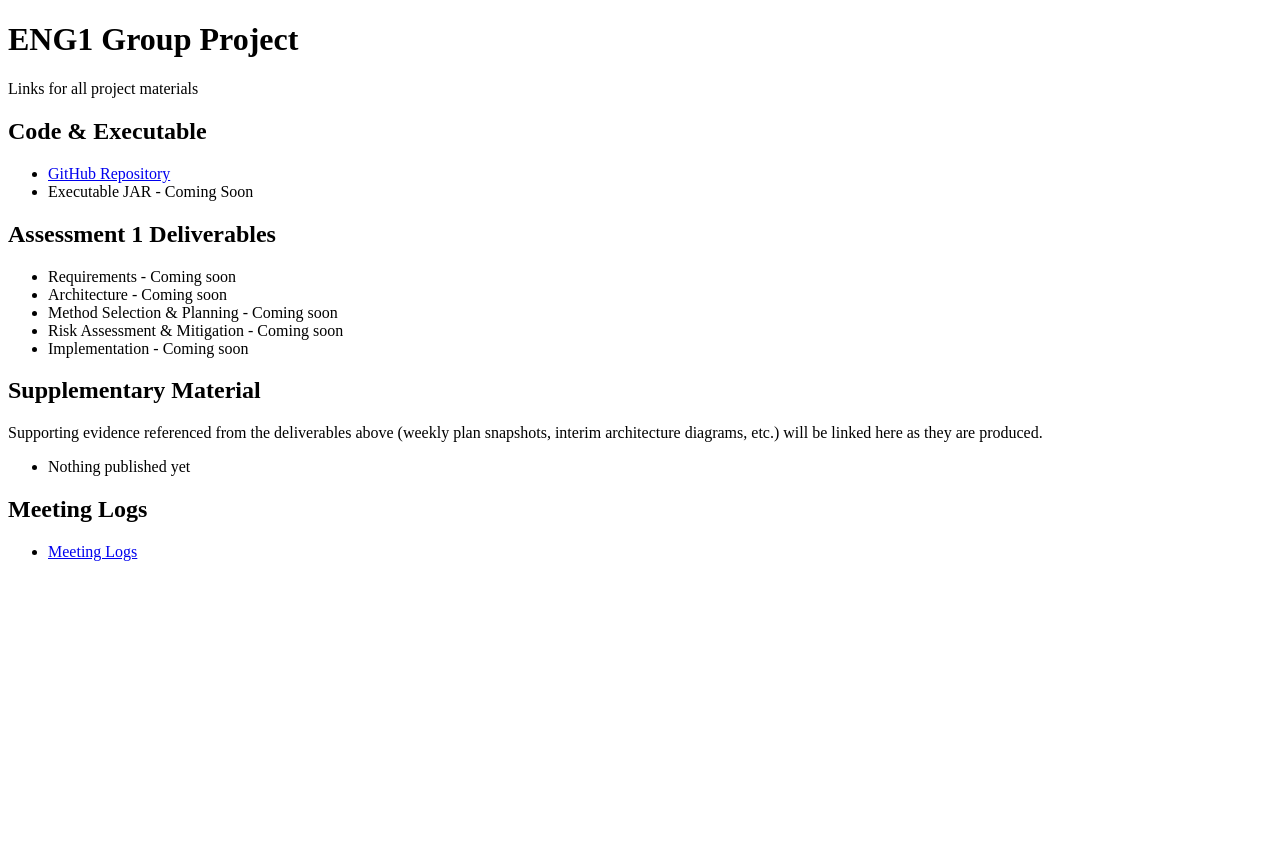
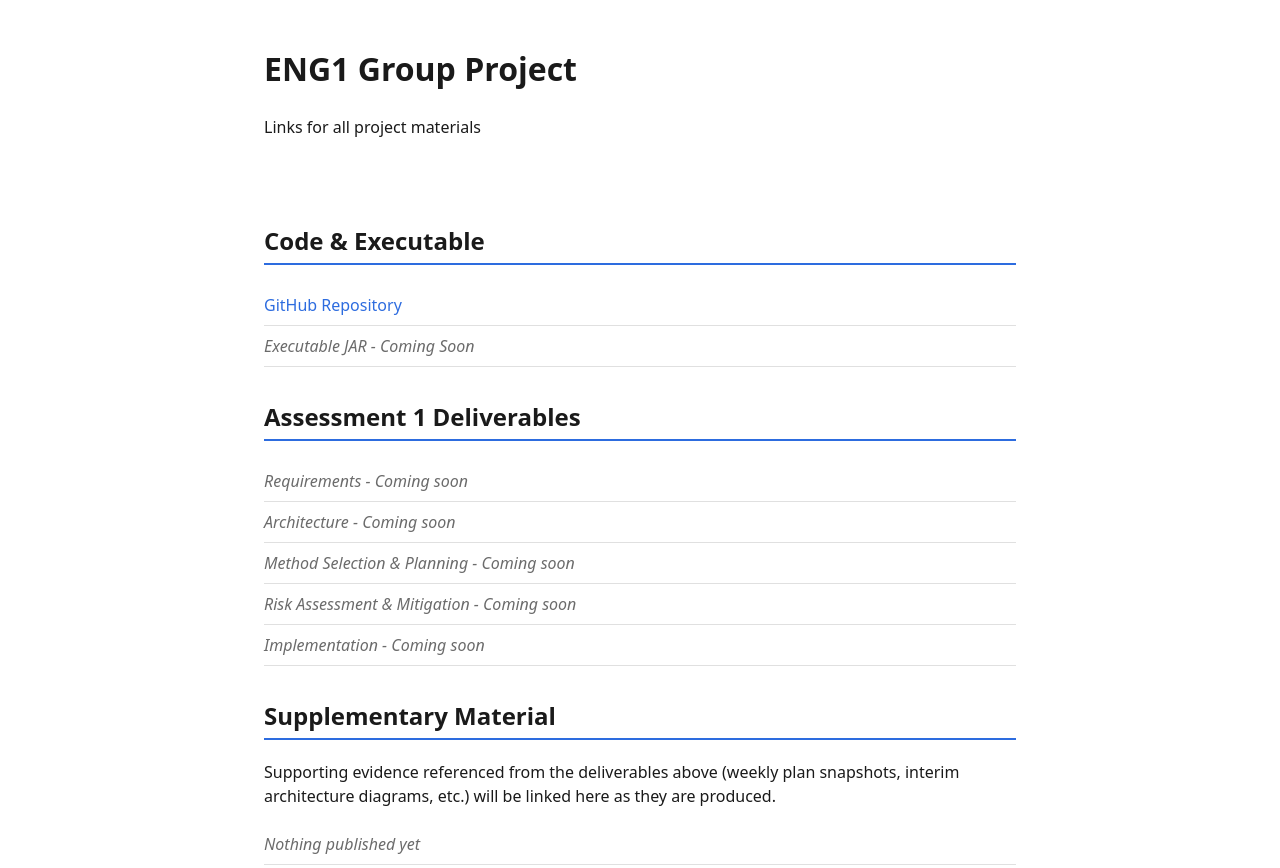
Before and after one commit to RemekUni/ENG1-Group-Project, a plain HTML site: page website/index.html in a window 1280 px wide. Shown: the top 868 px of the page. Before the commit the page ends 800 px from the top, so only its background shows below. Drawn offline with Linux system fonts and the light colour scheme.

Commit message:
feat: footer added to index and links to css + js chore: checklist updated feat: stylesheet added :D

```diff
--- /dev/null
+++ b/website/css/style.css
@@ -0,0 +1,64 @@
+:root {
+    --color-bg: #ffffff;
+    --color-text: #1a1a1a;
+    --color-muted: #6b6b6b;
+    --color-accent: #2d6cdf;
+    --max-width: 800px;
+}
+
+* {
+    box-sizing: border-box;
+}
+
+body {
+    margin: 0;
+    font-family: system-ui, -apple-system, "Segoe UI", Arial, sans-serif;
+    background-color: var(--color-bg);
+    color: var(--color-text);
+    line-height: 1.5;
+}
+
+header, main, footer {
+    max-width: var(--max-width);
+    margin: 0 auto;
+    padding: 1.5rem;
+}
+
+section {
+    margin-bottom: 2rem;
+}
+
+section h2 {
+    border-bottom: 2px solid var(--color-accent);
+    padding-bottom: 0.25rem;
+}
+
+ul {
+    list-style: none;
+    padding: 0;
+}
+
+li {
+    padding: 0.5rem 0;
+    border-bottom: 1px solid #e0e0e0;
+}
+
+a {
+    color: var(--color-accent);
+    text-decoration: none;
+}
+
+a:hover {
+    text-decoration: underline;
+}
+
+.coming-soon {
+    color: var(--color-muted);
+    font-style: italic;
+}
+
+footer {
+    color: var(--color-muted);
+    font-size: 0.9rem;
+    text-align: center;
+}
--- a/website/index.html
+++ b/website/index.html
@@ -4,6 +4,7 @@
     <meta charset="UTF-8">
     <meta name="viewport" content="width=device-width, initial-scale=1.0">
     <title>ENG1 Group Project</title>
+    <link rel="stylesheet" href="css/style.css">
 </head>
 <body>
 
@@ -48,5 +49,11 @@
         </section>
     </main>
 
+    <footer>
+        <p>&copy; 2026</p>
+    </footer>
+
+    <script src="js/script.js"></script>
+
 </body>
 </html>
```
Also changed, not shown: 1 other file.
